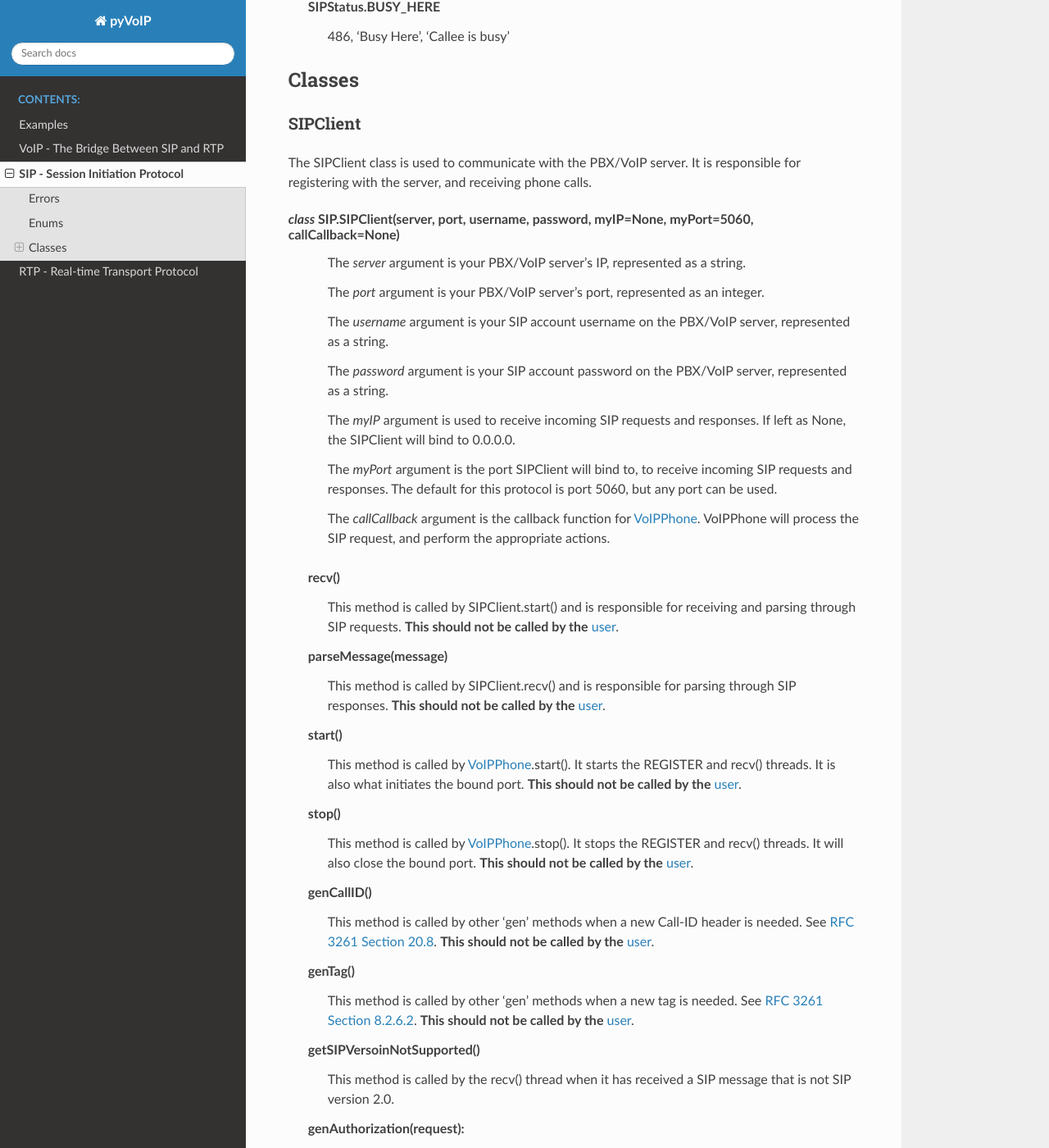
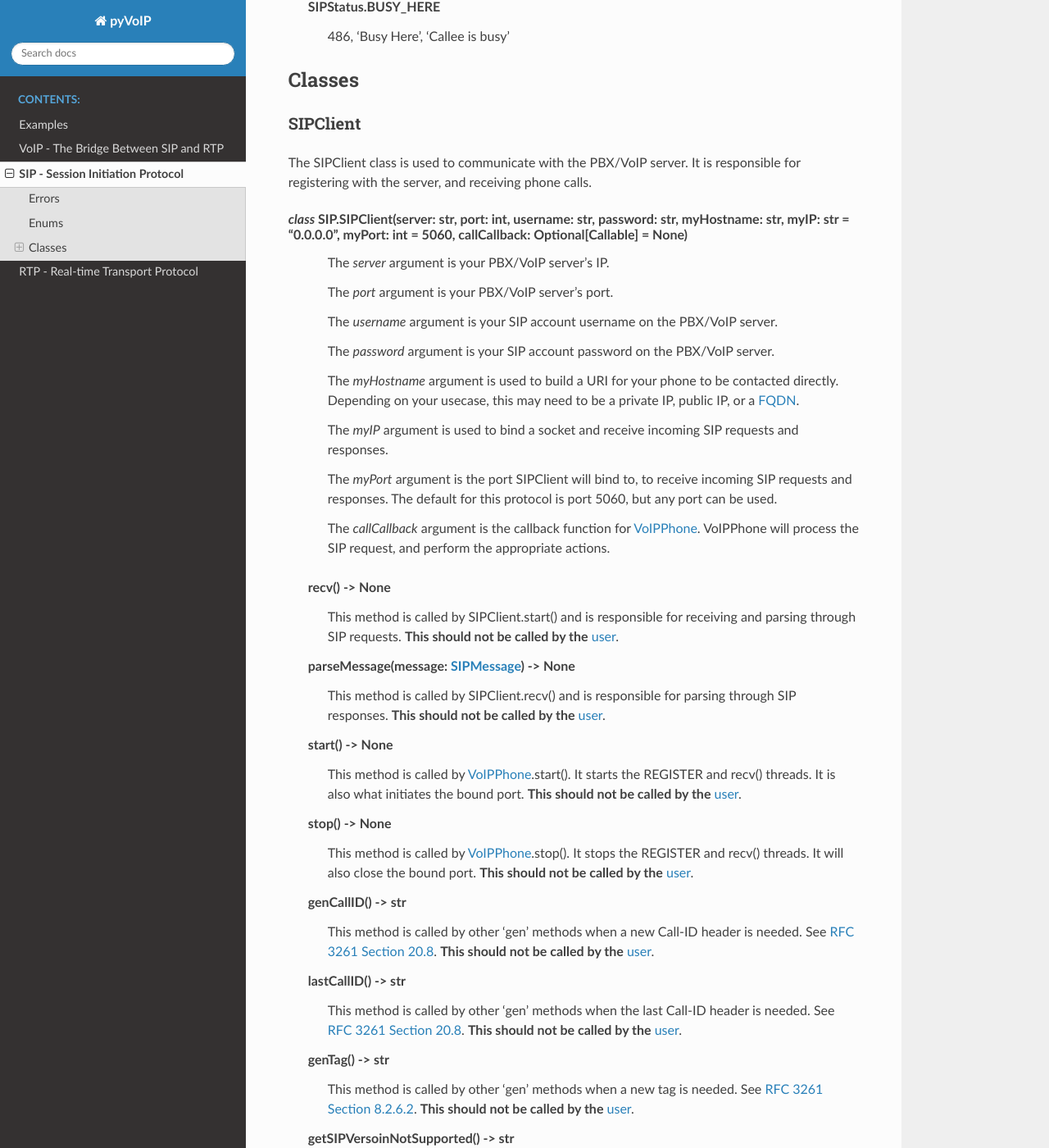
Before and after one commit to tayler6000/pyVoIP, a Sphinx documentation site: the page built from docs/SIP.rst, in a window 1280 px wide and 1400 px high, scrolled down 1521 px. Shown: the whole window at 82% size. Built offline with Sphinx 7.4.7 and the Read the Docs theme 2.0.0, drawn with Linux system fonts in a browser that asks for light colours; some of the changed text lies outside the part shown.

Commit message:
[FIX] Fixed examples to be PEP8 compliant. [CHANGE] Changed SIP.rst to be type annotated.

```diff
--- a/docs/SIP.rst
+++ b/docs/SIP.rst
@@ -68,61 +68,78 @@ SIPClient
 
 The SIPClient class is used to communicate with the PBX/VoIP server.  It is responsible for registering with the server, and receiving phone calls.
 
-*class* SIP.\ **SIPClient**\ (server, port, username, password, myIP=None, myPort=5060, callCallback=None)
-    The *server* argument is your PBX/VoIP server’s IP, represented as a string.
+*class* SIP.\ **SIPClient**\ (server: str, port: int, username: str, password: str, myHostname: str, myIP: str = "0.0.0.0", myPort: int = 5060, callCallback: Optional[Callable] = None)
+    The *server* argument is your PBX/VoIP server’s IP.
 
-    The *port* argument is your PBX/VoIP server’s port, represented as an integer.
+    The *port* argument is your PBX/VoIP server’s port.
 
-    The *username* argument is your SIP account username on the PBX/VoIP server, represented as a string.
+    The *username* argument is your SIP account username on the PBX/VoIP server.
 
-    The *password* argument is your SIP account password on the PBX/VoIP server, represented as a string.
+    The *password* argument is your SIP account password on the PBX/VoIP server.
 
-    The *myIP* argument is used to receive incoming SIP requests and responses. If left as None, the SIPClient will bind to 0.0.0.0.
+    The *myHostname* argument is used to build a URI for your phone to be contacted directly.  Depending on your usecase, this may need to be a private IP, public IP, or a `FQDN <https://en.wikipedia.org/wiki/Fully_qualified_domain_name>`_.
+
+    The *myIP* argument is used to bind a socket and receive incoming SIP requests and responses.
 
     The *myPort* argument is the port SIPClient will bind to, to receive incoming SIP requests and responses. The default for this protocol is port 5060, but any port can be used.
 
     The *callCallback* argument is the callback function for :ref:`VoIPPhone`.  VoIPPhone will process the SIP request, and perform the appropriate actions.
 
-  **recv**\ ()
+  **recv**\ () -> None
     This method is called by SIPClient.start() and is responsible for receiving and parsing through SIP requests.  **This should not be called by the** :term:`user`.
 
-  **parseMessage**\ (message)
+  **parseMessage**\ (message: :ref:`SIPMessage`) -> None
     This method is called by SIPClient.recv() and is responsible for parsing through SIP responses.  **This should not be called by the** :term:`user`.
 
-  **start**\ ()
+  **start**\ () -> None
     This method is called by :ref:`VoIPPhone`.start().  It starts the REGISTER and recv() threads.  It is also what initiates the bound port.  **This should not be called by the** :term:`user`.
 
-  **stop**\ ()
+  **stop**\ () -> None
     This method is called by :ref:`VoIPPhone`.stop(). It stops the REGISTER and recv() threads.  It will also close the bound port.  **This should not be called by the** :term:`user`.
 
-  **genCallID**\ ()
+  **genCallID**\ () -> str
     This method is called by other 'gen' methods when a new Call-ID header is needed.  See `RFC 3261 Section 20.8 <https://tools.ietf.org/html/rfc3261#section-20.8>`_.  **This should not be called by the** :term:`user`.
 
-  **genTag**\ ()
+  **lastCallID**\ () -> str
+    This method is called by other 'gen' methods when the last Call-ID header is needed.  See `RFC 3261 Section 20.8 <https://tools.ietf.org/html/rfc3261#section-20.8>`_.  **This should not be called by the** :term:`user`.
+
+  **genTag**\ () -> str
     This method is called by other 'gen' methods when a new tag is needed. See `RFC 3261 Section 8.2.6.2 <https://tools.ietf.org/html/rfc3261#section-8.2.6.2>`_.  **This should not be called by the** :term:`user`.
 
-  **getSIPVersoinNotSupported**\ ()
+  **getSIPVersoinNotSupported**\ () -> str
     This method is called by the recv() thread when it has received a SIP message that is not SIP version 2.0.
 
-  **genAuthorization**\ (request):
+  **genAuthorization**\ (request: :ref:`SIPMessage`) -> bytes
     This calculates the authroization hash in response to the WWW-Authenticate header.  See `RFC 3261 Section 20.7 <https://tools.ietf.org/html/rfc3261#section-20.7>`_.  The *request* argument should be a 401 Unauthorized response.  **This should not be called by the** :term:`user`.
 
-  **genRegister**\ (request)
-    This method generates a SIP REGISTER request. The *request* argument should be a 401 Unauthorized response.   **This should not be called by the** :term:`user`.
+  **genRegister**\ (request: :ref:`SIPMessage`, deregister: bool = False) -> str
+    This method generates a SIP REGISTER request. The *request* argument should be a 401 Unauthorized response.  If *deregister* is set to true, a SIP DE-REGISTER request is generated instead.  **This should not be called by the** :term:`user`.
 
-  **genBusy**\ (request)
+  **genBusy**\ (request: :ref:`SIPMessage`) -> str
     This method generates a SIP 486 'Busy Here' response.  The *request* argument should be a SIP INVITE request.
 
-  **genOk**\ (request)
+  **genOk**\ (request: :ref:`SIPMessage`) -> str
     This method generates a SIP 200 'Ok' response.  The *request* argument should be a SIP BYE request.
 
-  **genInvite**\ (number, sess_id, ms, sendtype, branch, call_id)
-    This method generates a SIP INVITE request.  This is called by SIPClient.invite().  The *number* argument must be the number being called as a string.  The *sess_id* argument must be a unique number. The *ms* argument is a dictionary of the media types to be used.  Currently only PCMU and telephone-event is supported.  The *sendtype* argument must be an instance of :ref:`TransmitType`.  The *branch* argument must be a unique string starting with "z9hG4bK".  See `RFC 3261 Section 8.1.1.7 <https://tools.ietf.org/html/rfc3261#section-8.1.1.7>`_.  The *call_id* argument must be a unique string.  See `RFC 3261 Section 8.1.1.4 <https://tools.ietf.org/html/rfc3261#section-8.1.1.4>`_.
+  **genInvite**\ (number: str, sess_id: str, ms: dict[int, dict[str, RTP.\ :ref:`PayloadType<payload-type>`]], sendtype: RTP.\ :ref:`TransmitType`, branch: str, call_id: str) -> str
+    This method generates a SIP INVITE request.  This is called by SIPClient.invite().
 
-  **genRinging**\ (request)
+    The *number* argument must be the number being called as a string.
+
+    The *sess_id* argument must be a unique number.
+
+    The *ms* argument is a dictionary of the media types to be used.  Currently only PCMU and telephone-event is supported.
+
+    The *sendtype* argument must be an instance of :ref:`TransmitType`.
+
+    The *branch* argument must be a unique string starting with "z9hG4bK".  See `RFC 3261 Section 8.1.1.7 <https://tools.ietf.org/html/rfc3261#section-8.1.1.7>`_.
+
+    The *call_id* argument must be a unique string.  See `RFC 3261 Section 8.1.1.4 <https://tools.ietf.org/html/rfc3261#section-8.1.1.4>`_.
+
+  **genRinging**\ (request: :ref:`SIPMessage`) -> str
     This method generates a SIP 180 'Ringing' response.  The *request* argument should be a SIP INVITE request.
 
-  **genAnswer**\ (request, sess_id, ms, sendtype)
+  **genAnswer**\ (request: :ref:`SIPMessage`, sess_id: str, ms: list[dict[str, Any]], sendtype: RTP.\ :ref:`TransmitType`)
     This method generates a SIP 200 'OK' response.  Which, when in reply to an INVITE request, tells the server the :term:`user` has answered.  **This should not be called by the** :term:`user`.
 
     The *request* argument should be a SIP INVITE request.
@@ -131,24 +148,30 @@ The SIPClient class is used to communicate with the PBX/VoIP server.  It is resp
 
     The *ms* argument should be a list of parsed SDP m tags, found in the :ref:`SIPMessage`.body attribute.  This is used to generate the response SDP m tags.   See `RFC 4566 Section 5.14 <https://tools.ietf.org/html/rfc4566#section-5.14>`_.
 
-    The *sendtype* argument should be a RTP.\ :ref:`TransmitType<transmittype>` enum.  This will be used to generate the SDP a tag.   See `RFC 4566 Section 6 <https://tools.ietf.org/html/rfc4566#section-6>`_.
+    The *sendtype* argument should be a RTP.\ :ref:`TransmitType<transmittype>` enum.  This will be used to generate the SDP a tag.   See `RFC 4567 Section 6 <https://tools.ietf.org/html/rfc4567#section-6>`_.
 
-  **genBye**\ (request)
+  **genBye**\ (request: :ref:`SIPMessage`) -> str
     This method generates a SIP BYE request.  This is used to end a call. The *request* argument should be a SIP INVITE request.  **This should not be called by the** :term:`user`.
 
-  **genAck**\ (request)
+  **genAck**\ (request: :ref:`SIPMessage`) -> str
     This method generates a SIP ACK response.  The *request* argument should be a SIP 401 response.
 
-  **invite**\ (number, ms, sendtype)
-    This method generates a SIP INVITE request.  This method is called by :ref:`VoIPPhone`.call().  The *number* argument must be the number being called as a string.  The *ms* argument is a dictionary of the media types to be used.  Currently only PCMU and telephone-event is supported.  The *sendtype* argument must be an instance of :ref:`TransmitType`.
+  **invite**\ (number: str, ms: dict[int, dict[str, RTP.\ :ref:`PayloadType<payload-type>`]], sendtype: RTP.\ :ref:`TransmitType`)
+    This method generates a SIP INVITE request.  This method is called by :ref:`VoIPPhone`.call().
 
-  **bye**\ (request)
+    The *number* argument must be the number being called as a string.
+
+    The *ms* argument is a dictionary of the media types to be used.  Currently only PCMU and telephone-event is supported.
+
+    The *sendtype* argument must be an instance of :ref:`TransmitType`.
+
+  **bye**\ (request: :ref:`SIPMessage`) -> None
     This method is called by :ref:`VoIPCall`.hangup().  It calls genBye(), and then transmits the generated request.  **This should not be called by the** :term:`user`.
 
-  **deregister**\ ()
+  **deregister**\ () -> bool
     This method is called by SIPClient.stop() after the REGISTER thread is stopped.  It will generate and transmit a REGISTER request with an Expiration of zero.  Telling the PBX/VoIP server it is turning off.  **This should not be called by the** :term:`user`.
 
-  **register**\ ()
+  **register**\ () -> bool
     This method is called by the REGISTER thread.  It will generate and transmit a REGISTER request telling the PBX/VoIP server that it will be online for at least 300 seconds.  The REGISTER thread will call this function every 295 seconds.  **This should not be called by the** :term:`user`.
 
 .. _SIPMessage:
@@ -187,20 +210,20 @@ The SIPMessage class is used to parse SIP requests and responses and makes them
     SIPMessage.\ **raw**
       This attribute is an unparsed version of the *data* argument, in bytes.
 
-  **summary**\ ()
+  **summary**\ () -> str
     This method returns a string representation of the SIP request.
 
-  **parse**\ (data)
+  **parse**\ (data: bytes) -> None
     This method is called by the initialization of the class.  It decides the SIPMessageType, and sends it to the corresponding parse function.  *Data* is the original *data* argument in the initialization of the class.  **This should not be called by the** :term:`user`.
 
-  **parseSIPResponse**\ (data)
+  **parseSIPResponse**\ (data: bytes) -> None
     This method is called by parse().  It sets the *header*, *version*, and *status* attributes and may raise a :ref:`SIPParseError<sip-parse-error>` if the SIP response is an unsupported SIP version.  It then calls parseHeader() for each header in the request. *Data* is the original *data* argument in the initialization of the class.  **This should not be called by the** :term:`user`.
 
-  **parseSIPMessage**\ (data)
+  **parseSIPMessage**\ (data: bytes) -> None
     This method is called by parse().  It sets the *header*, *version*, and *method* attributes and may raise a :ref:`SIPParseError<sip-parse-error>` if the SIP request is an unsupported SIP version.  It then calls parseHeader() and parseBody() for each header or tag in the request respectively. *Data* is the original *data* argument in the initialization of the class.  **This should not be called by the** :term:`user`.
 
-  **parseHeader**\ (header, data)
+  **parseHeader**\ (header: str, data: str) -> None
     This method is called by parseSIPResponse() and parseSIPMessage().  The *header* argument is the name of the header, i.e. 'Call-ID' or 'CSeq', represented as a string.  The *data* argument is the value of the header, i.e. 'Ogq-T7iBmNozoUu3GL9Lvg..' or '1 INVITE', represented as a string.  **This should not be called by the** :term:`user`.
 
-  **parseBody**\ (header, data)
+  **parseBody**\ (header: str, data: str) -> None
     This method is called by parseSIPResponse() and parseSIPMessage().  The *header* argument is the name of the SDP tag, i.e. 'm' or 'a', represented as a string.  The *data* argument is the value of the header, i.e. 'audio 56704 RTP/AVP 0' or 'sendrecv', represented as a string.  **This should not be called by the** :term:`user`.
```
Also changed, not shown: other parts of docs/SIP.rst (+1 -1 lines), docs/Examples.rst (+60 -59 lines).
